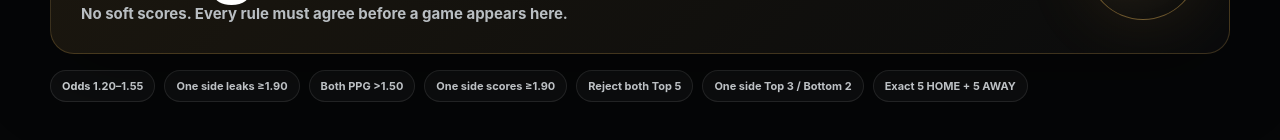
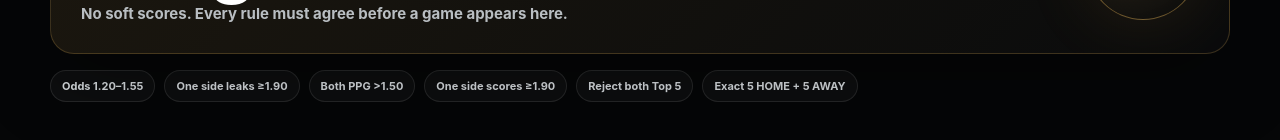
Before and after one commit to riddimbossy-prog/Betynz-v2, a website: page apps/golden/public/bangers.html in a window 1280 px wide. Shown: the part 226-366 px from the top of the page. Drawn offline with Linux system fonts and the light colour scheme; no server answers; files whose address does not match are found by name.

Commit message:
Remove Bangers extreme-rank rule from UI

```diff
--- a/apps/golden/public/bangers.html
+++ b/apps/golden/public/bangers.html
@@ -35,7 +35,6 @@
     <b>Both PPG &gt;1.50</b>
     <b>One side scores ≥1.90</b>
     <b>Reject both Top 5</b>
-    <b>One side Top 3 / Bottom 2</b>
     <b>Exact 5 HOME + 5 AWAY</b>
   </section>
 
```
